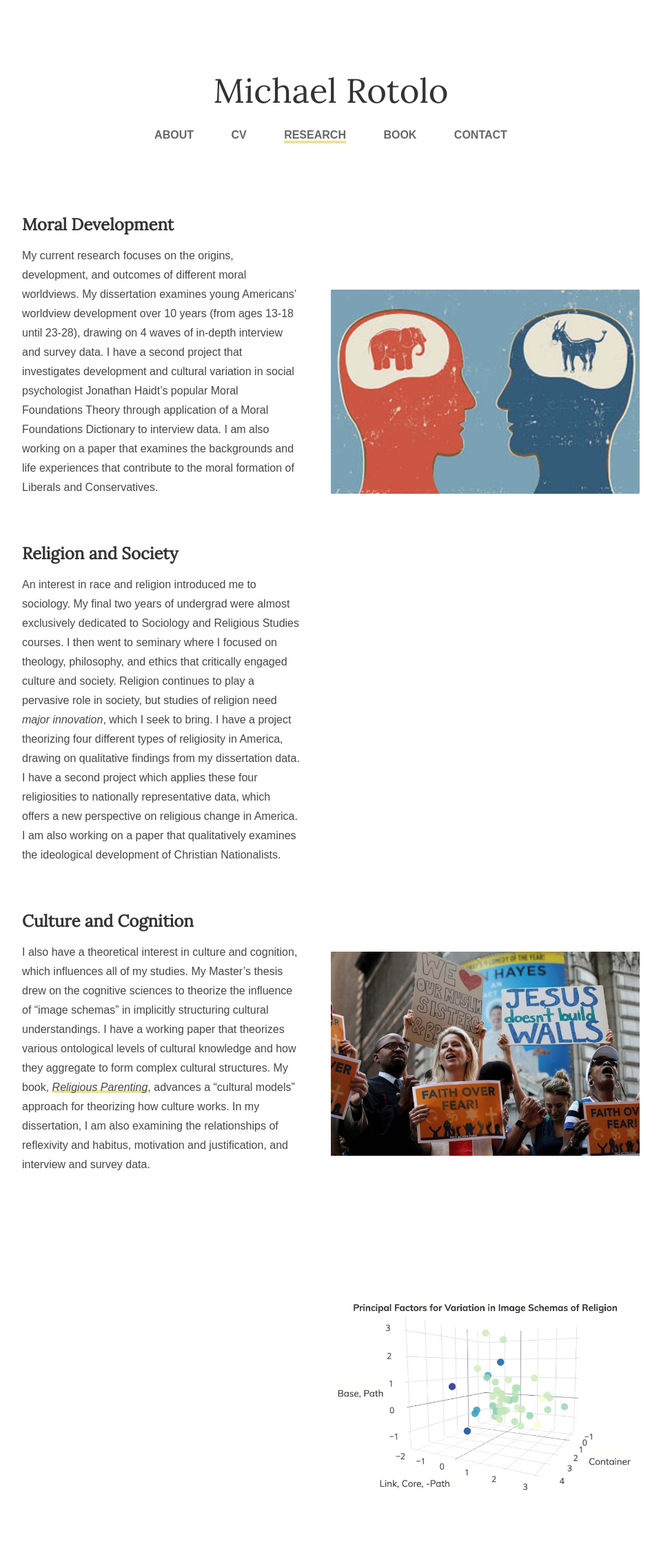
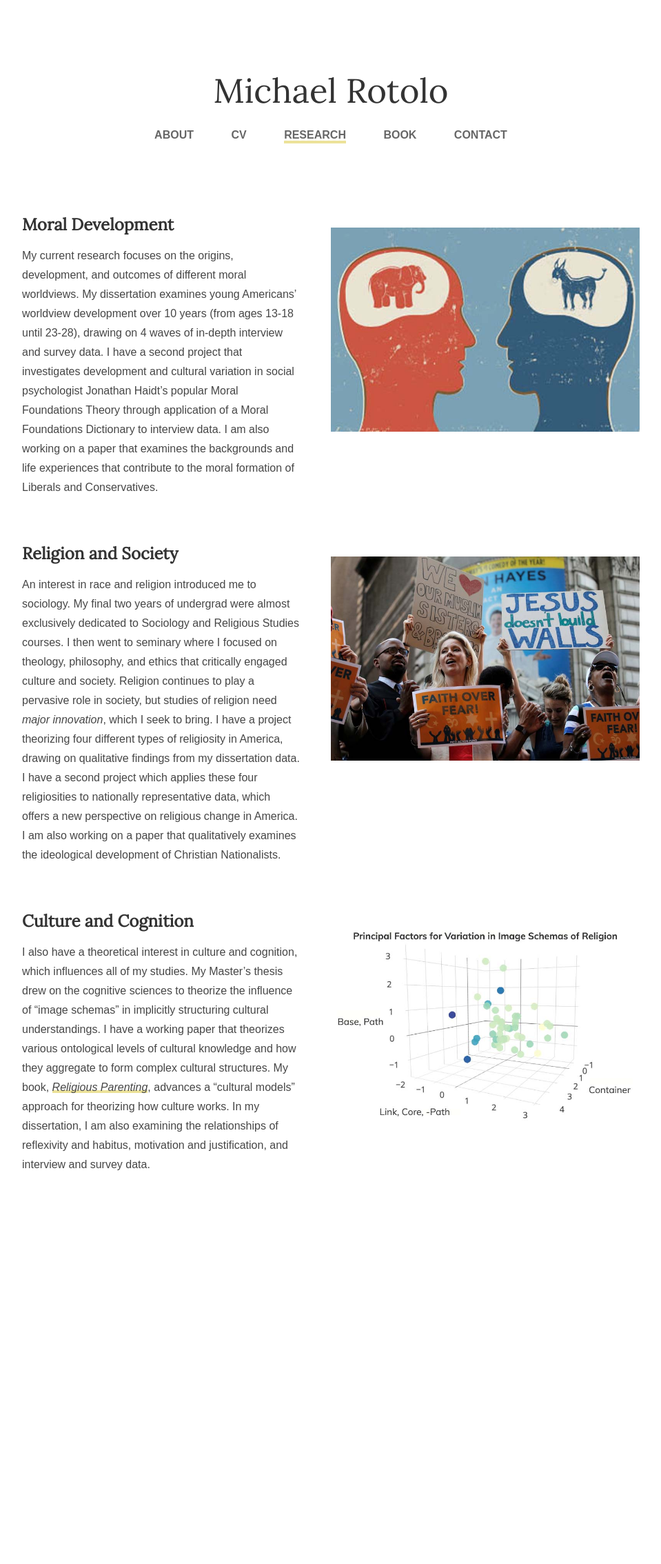
Before and after one commit to michaelrotolo/github.io, a Jekyll site: the page built from research/index.html, in a window 1280 px wide. Shown: the whole page at 69% size, without its empty margins (160-1119 px from the left). Built offline with Jekyll 4.4.1, drawn with Linux system fonts in a browser that asks for light colours; some web fonts are replaced; after the commit the page ends 1869 px from its top, so only the background shows below that.

Commit message:
Update main.css

```diff
--- a/css/main.css
+++ b/css/main.css
@@ -149,9 +149,6 @@
         margin:0 5% 20px 0;
         width:40%;
     }
-    .research-block .right-big img {
-        padding:20% 0;
-    }
 }
 
 
```
